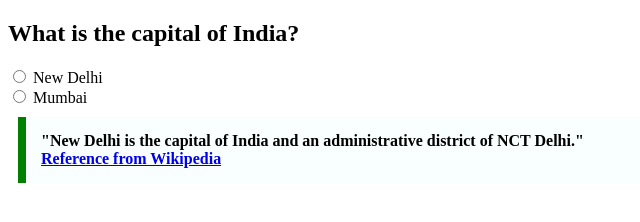
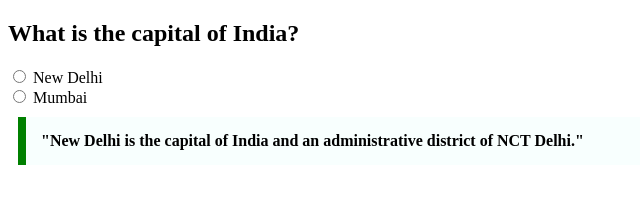
Before and after one commit to acciojob/trivia-prajwalyatharth, a website: page main.html in a window 1280 px wide. Shown: the whole page, without its empty margins (0-640 px from the left). Drawn offline with Linux system fonts and the light colour scheme.

Commit message:
created a submission

```diff
--- a/main.html
+++ b/main.html
@@ -22,7 +22,7 @@
 
         <blockquote>
             "New Delhi is the capital of India and an administrative district of NCT Delhi."
-            <footer><a href="https://en.wikipedia.org/wiki/New_Delhi">Reference from Wikipedia</a></footer>
+
         </blockquote>
     </div>
     <script type="text/javascript" src="./script.js">
```
